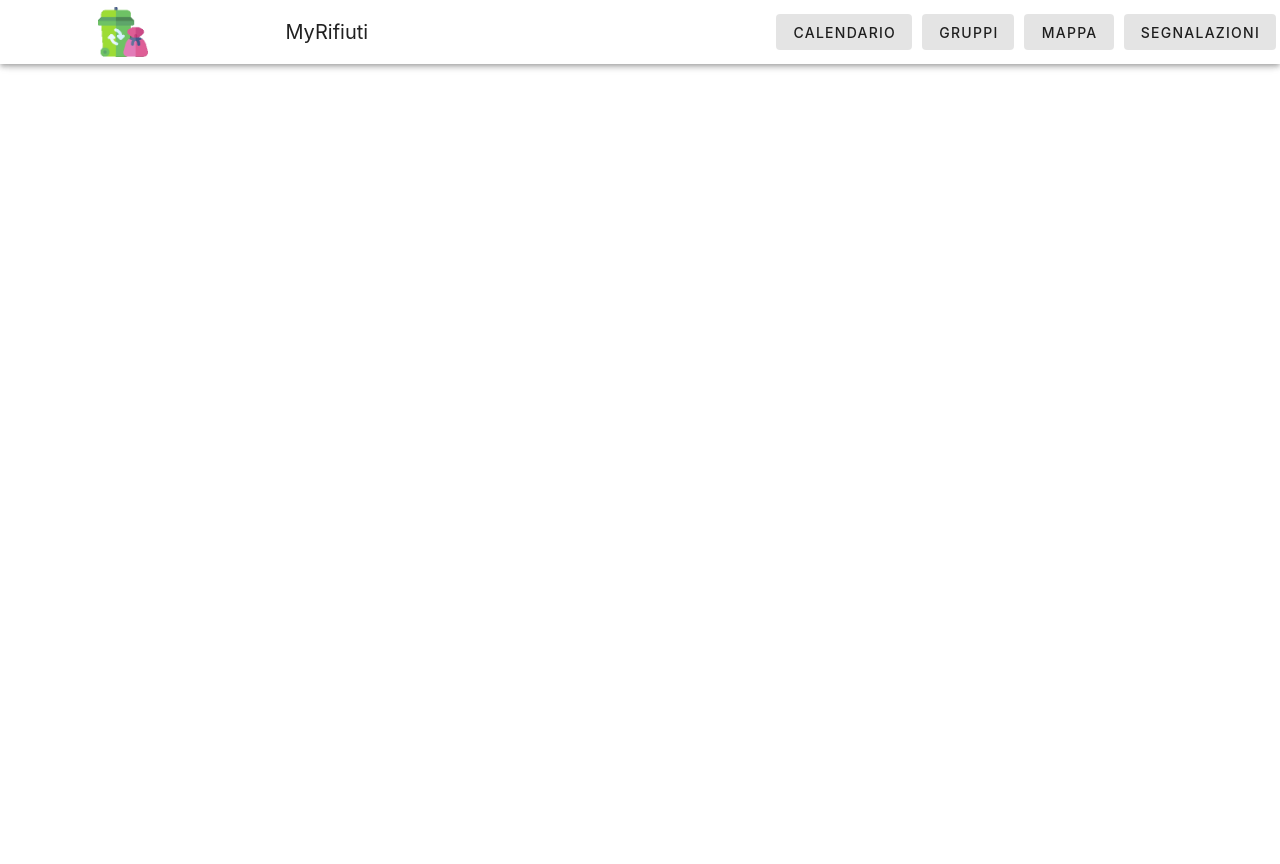
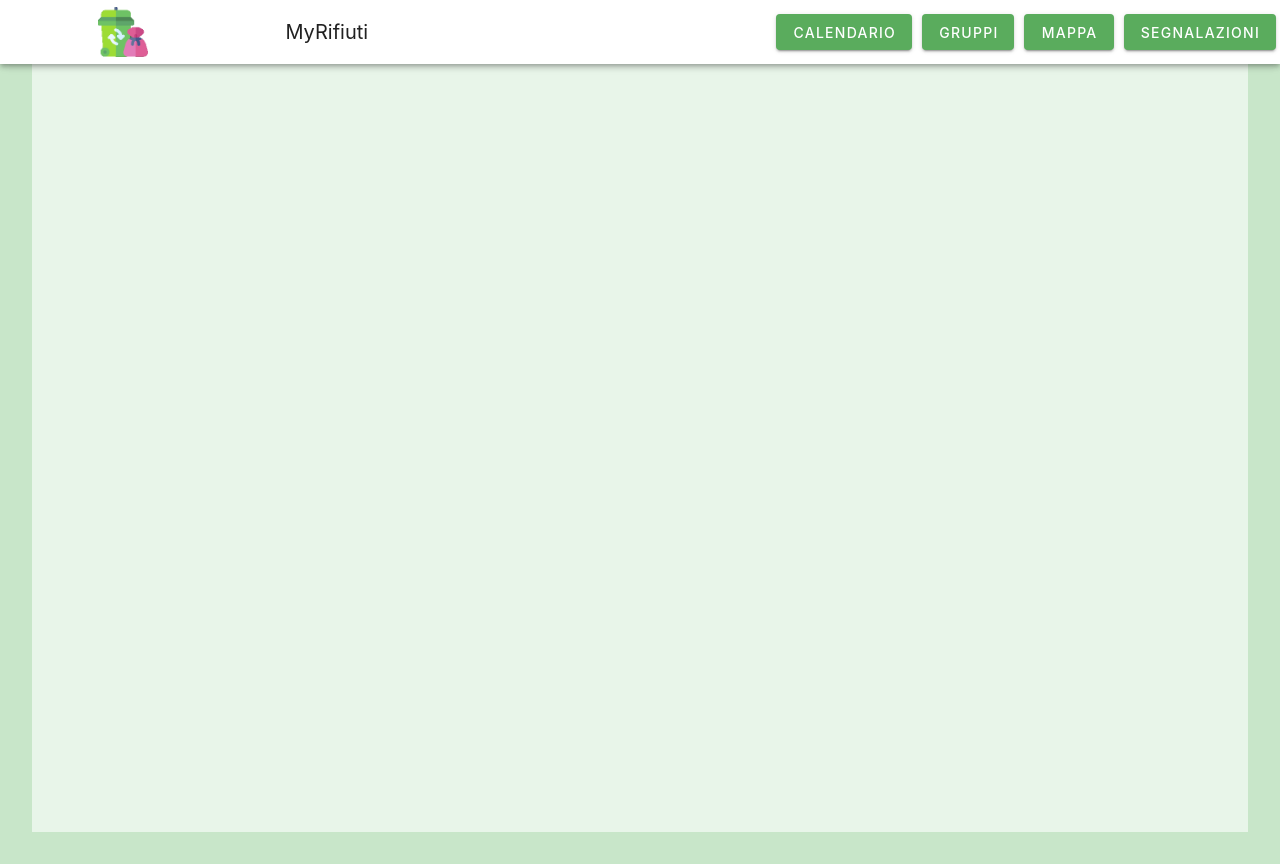
Before and after one commit to emilianmanoleuni/MyRifiuti, a Vue app in the folder client/: page /homepageregistereduser in a window 1280 px wide. Built offline with nearby package versions, Linux system fonts and the light colour scheme.

Commit message:
Enchanted UI Vuetify Definitions

```diff
--- a/client/src/App.vue
+++ b/client/src/App.vue
@@ -1,14 +1,15 @@
+<template>
+  <header>
+  </header>
+
+  <RouterView />
+</template>
+
 <script setup>
 import { RouterLink, RouterView } from 'vue-router'
 </script>
 
-<template>
-  <header>
 
-  </header>
-
-  <RouterView />
-</template>
 
 <style scoped>
 header {
--- a/client/src/assets/base.css
+++ b/client/src/assets/base.css
@@ -1,7 +1,7 @@
 body{
   min-height: 100vh;
   color: var(--color-text);
-  background: var(--color-background);
+  background: #C8E6C9;
   transition:
     color 0.5s,
     background-color 0.5s;
--- a/client/src/components/FirstPage.vue
+++ b/client/src/components/FirstPage.vue
@@ -5,6 +5,7 @@
           <v-card>
             <v-card-title class="justify-center">
               <v-img src="/logo.png" height="60"></v-img>
+              <h1>MyRifiuti</h1>
             </v-card-title>
             <v-card-title class="justify-center">
               <h1>Login</h1>
@@ -35,12 +36,12 @@
                   dense
                 >{{ serverErrors }}</v-alert>
 
-                <v-btn color="primary" @click="login" block>Login</v-btn>
-                <v-btn text @click="navigateTo({name: 'register'})" block>Register</v-btn>
-                <v-btn text @click="navigateTo({name: 'homepage'})" block>Continua come Anonimo</v-btn>
+                <v-btn class="buttonsFirstPage" variant="elevated" color="buttons" @click="login" block>Login</v-btn>
+                <v-btn class="buttonsFirstPage" variant="outlined" color="buttons" text @click="navigateTo({name: 'register'})" block>Register</v-btn>
+                <v-btn class="buttonsFirstPage" variant="outlined" color="buttons" text @click="navigateTo({name: 'homepage'})" block>Continua come Anonimo</v-btn>
 
                 <div class="text-center mt-3">
-                  Sei un Ente? <v-btn text @click="ente" color="primary">Clicca qui</v-btn>
+                  Sei un Ente? <v-btn text @click="ente" color="buttonsLight">Clicca qui</v-btn>
                 </div>
               </v-form>
             </v-card-text>
@@ -94,4 +95,7 @@ export default{
     .error {
     color: red;
     }
+    .buttonsFirstPage{
+      margin-bottom: 5px;
+    }
 </style>
--- a/client/src/components/HomePageRegisteredUser.vue
+++ b/client/src/components/HomePageRegisteredUser.vue
@@ -4,10 +4,10 @@
         <v-img src="/logo.png" class="logoImage" contain height="50" alt="Logo"></v-img>
         <v-toolbar-title>MyRifiuti</v-toolbar-title>
         <v-spacer></v-spacer> <!-- This pushes the menu items to the right -->
-        <v-btn class="topButton" text :to="{ name: 'homepageregistereduser' }">Calendario</v-btn>
-        <v-btn class="topButton" text :to="{ name: '' }">Gruppi</v-btn>
-        <v-btn class="topButton" text :to="{ name: '' }">Mappa</v-btn>
-        <v-btn class="topButton" text :to="{ name: '' }">Segnalazioni</v-btn>
+        <v-btn class="topButton" variant="elevated" color="buttons" text :to="{ name: 'homepageregistereduser' }">Calendario</v-btn>
+        <v-btn class="topButton" variant="elevated" color="buttons" text :to="{ name: '' }">Gruppi</v-btn>
+        <v-btn class="topButton" variant="elevated" color="buttons" text :to="{ name: '' }">Mappa</v-btn>
+        <v-btn class="topButton" variant="elevated" color="buttons" text :to="{ name: '' }">Segnalazioni</v-btn>
       </v-app-bar>
 
       <v-main>
--- a/client/src/components/Register.vue
+++ b/client/src/components/Register.vue
@@ -44,7 +44,7 @@
             </v-form>
           </v-card-text>
           <v-card-actions>
-            <v-btn color="primary" @click="register">Register</v-btn>
+            <v-btn variant="elevated" color="buttons" @click="register">Register</v-btn>
           </v-card-actions>
         </v-card>
       </v-col>
@@ -115,7 +115,7 @@ export default {
 </script>
 
 <style scoped>
-.error {
-    color: red;
-}
+  .error {
+      color: red;
+  }
 </style>
--- a/client/src/plugins/vuetify.js
+++ b/client/src/plugins/vuetify.js
@@ -2,8 +2,22 @@ import { createVuetify } from 'vuetify'
 import 'vuetify/styles'
 import * as components from 'vuetify/components'
 import * as directives from 'vuetify/directives'
+import colors from 'vuetify/util/colors'
 
 export default createVuetify({
     components,
     directives,
+    theme: {
+        themes: {
+          light: {
+            dark: false,
+            colors: {
+              background: colors.green.lighten5, //#E8F5E9
+              basic: colors.green.lighten3,
+              buttons: colors.green.darken1,
+              buttonsLight: colors.green.lighten3
+            }
+          },
+        },
+      },
 })
```
